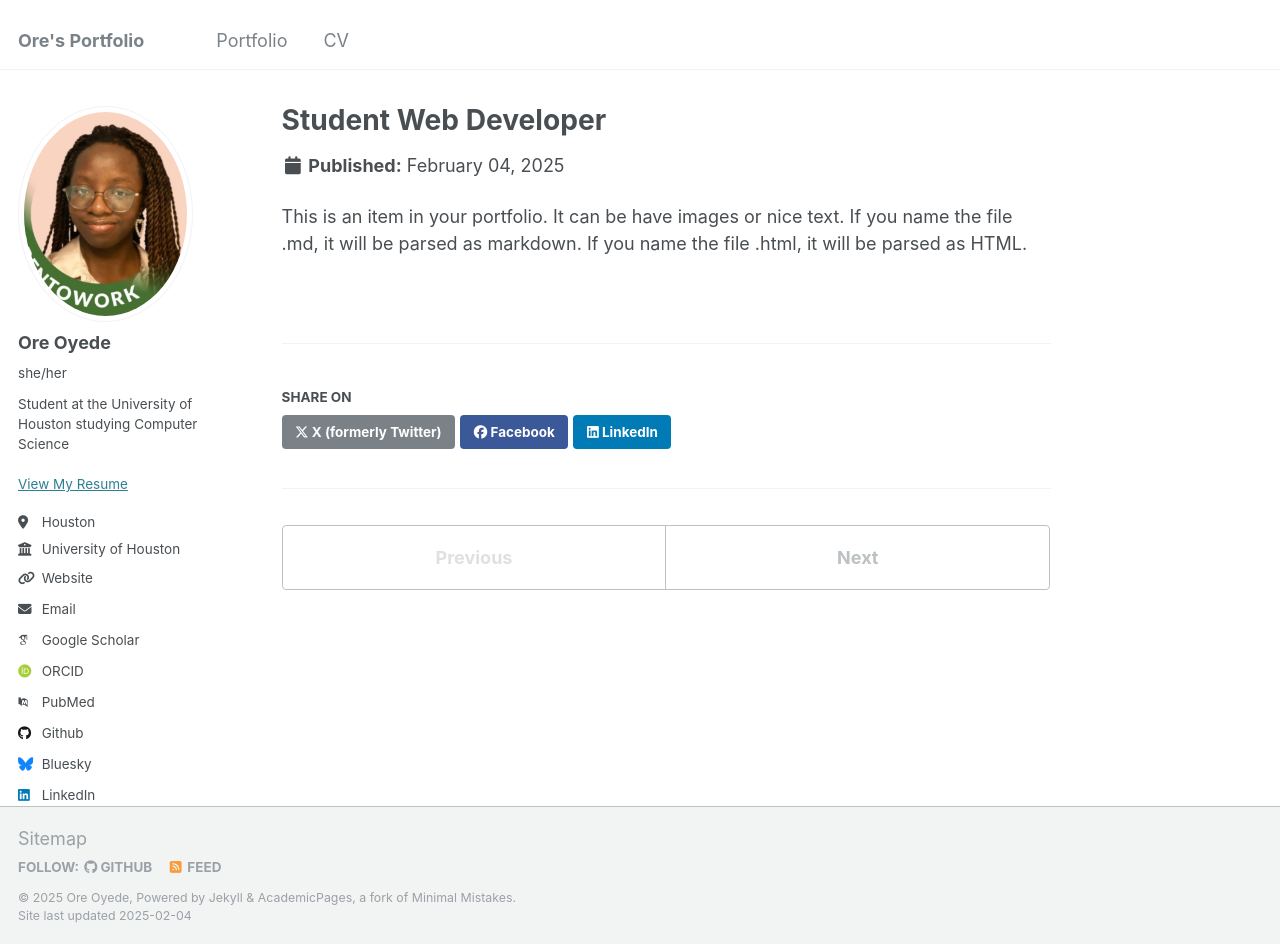
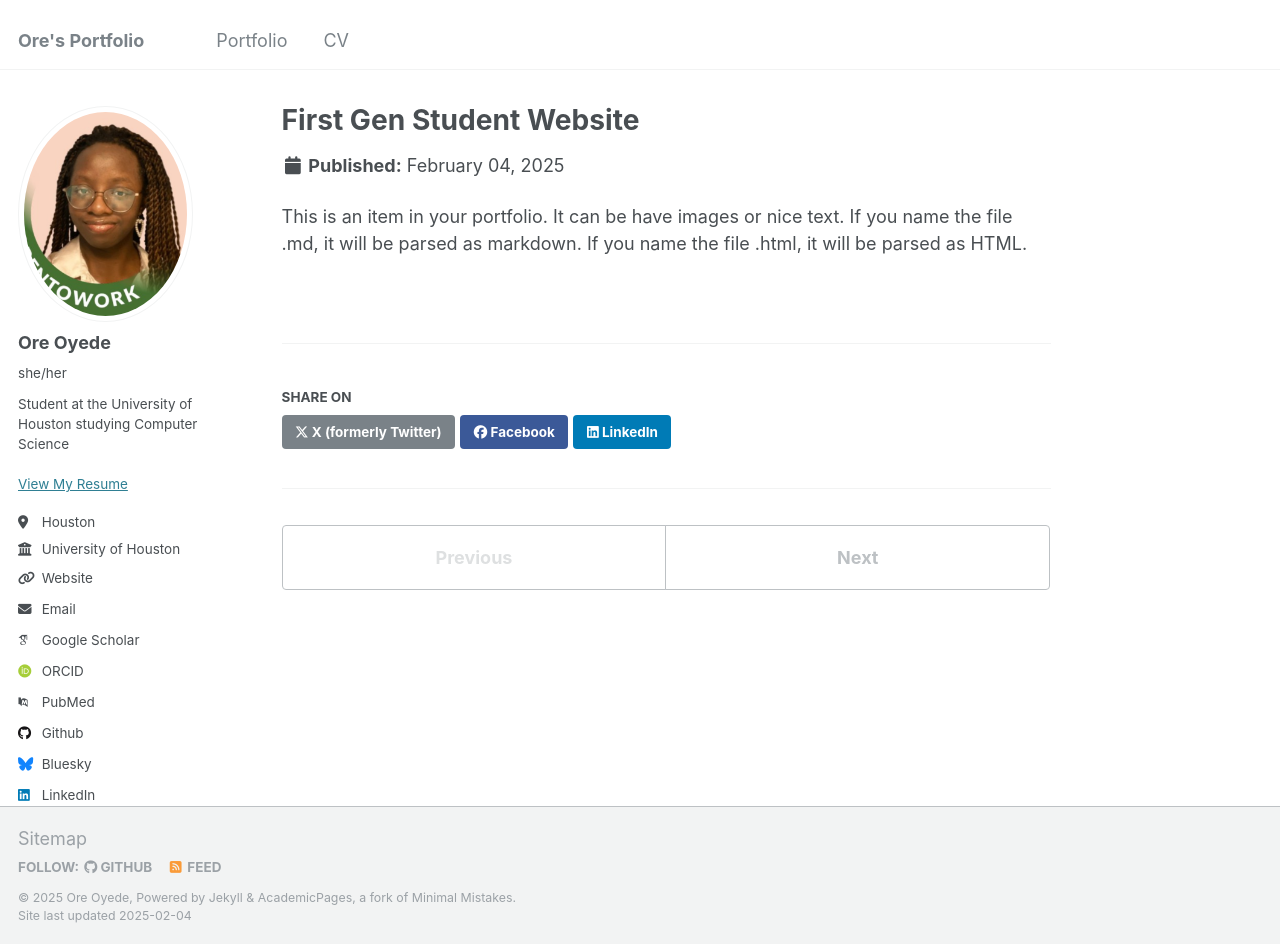
Before and after one commit to OresCorner/OresCorner.github.io, a Jekyll site: the page built from _portfolio/portfolio-1.md, in a window 1280 px wide and 944 px high. Built offline with Jekyll 4.4.1, drawn with Linux system fonts in a browser that asks for light colours; some web fonts are replaced.

Commit message:
Update portfolio-1.md
Add first gen site to portfolio, will add image next

```diff
--- a/_portfolio/portfolio-1.md
+++ b/_portfolio/portfolio-1.md
@@ -1,5 +1,5 @@
 ---
-title: "Student Web Developer"
+title: "First Gen Student Website"
 excerpt: "Responsible for using HTML, CSS, and Javascript to edit University websites<br/><img src='/images/500x300.png'>"
 collection: portfolio
 ---
```
